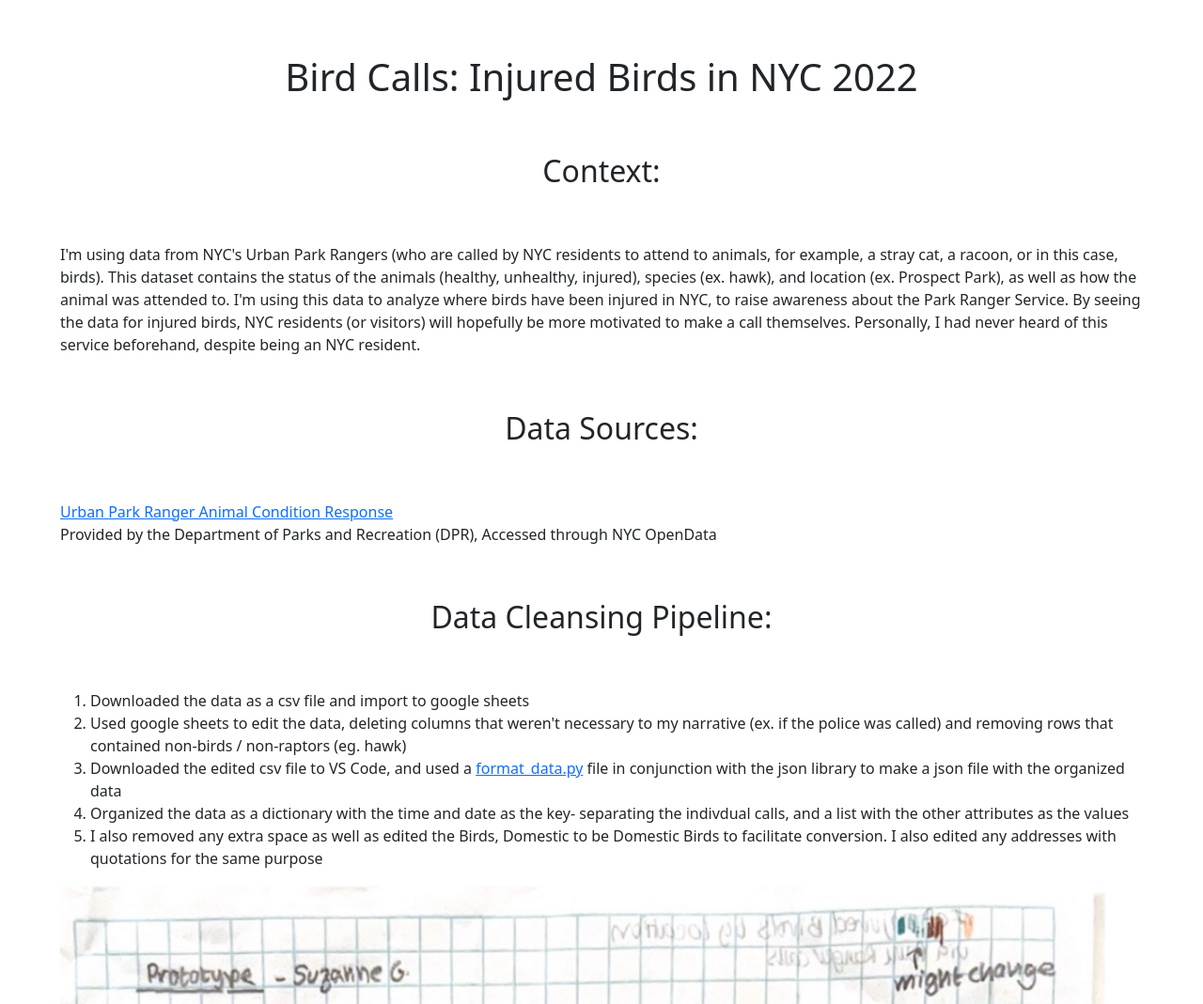
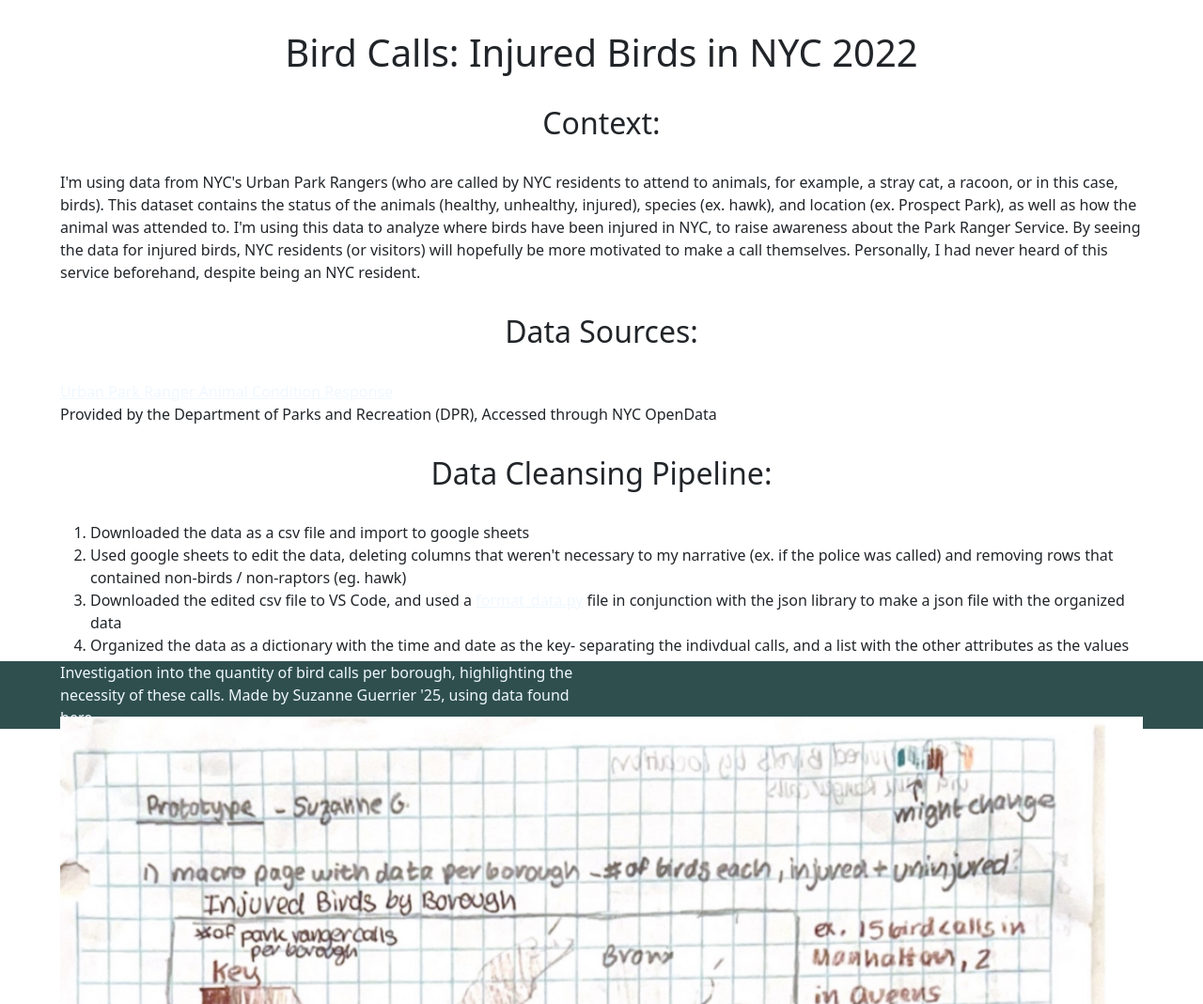
Before and after one commit to suzanneguerrier25/DataJournalism, a Flask app: page /about in a window 1280 px wide. Shown: the part 56-1125 px from the top of the page at 94% size. Run offline with Flask 3, Linux system fonts and the light colour scheme.

Commit message:
moving all the styling to one style.css

```diff
--- a/static/style.css
+++ b/static/style.css
@@ -1 +1,48 @@
-.dropdown-item:hover {background-color: #3e8e41;}
+.body{
+    font-family:'Archivo Black',sans-serif;
+    font-weight:bold;
+
+}
+a{
+    color:aliceblue;
+    text-align:center;
+}
+
+/* ABOUT PAGE STYLING */
+.abouth1{
+    text-align:center;
+    padding-top:2rem;
+}
+.abouth2{
+    margin-top:2rem;
+    margin-bottom:2rem;
+    text-align:center;
+}
+.abouth3{
+    padding-top:2rem;
+    margin-bottom:2%;
+    text-align:center;
+    float:left;
+}
+.peerfeedback{
+    margin-right:52%;
+}
+
+
+
+
+
+/*  FOOTER STYLING */
+.footerdiv{
+    position:sticky;
+    bottom:0;
+    height:5%;
+    text-align:center;
+    color:aliceblue;
+    background-color:darkslategray;
+}
+.footertext{
+    margin-left:5%;
+    margin-right:5%;
+    fill:aliceblue;
+}
--- a/templates/about.html
+++ b/templates/about.html
@@ -1,22 +1,25 @@
 <html>
     <head>
-
+      <link rel="preconnect" href="https://fonts.googleapis.com">
+      <link rel="preconnect" href="https://fonts.gstatic.com" crossorigin>
+      <link href="https://fonts.googleapis.com/css2?family=Archivo+Black&display=swap" rel="stylesheet">
 <title>
    Bird Calls: Injured Birds in NYC 2022
 </title>
+    <link rel="stylesheet" href="/style.css">
 </head>
 <body>
     {% include 'navbar.html' %}
     <div  style="margin-left: 5%; margin-right:5%">
-    <h1 style="text-align:center; margin-top:5%;"> Bird Calls: Injured Birds in NYC 2022</h1>
-    <h2> Context:</h2>
+    <h1 class="abouth1"> Bird Calls: Injured Birds in NYC 2022</h1>
+    <h2 class="abouth2"> Context: </h2>
     <p>I'm using data from NYC's Urban Park Rangers (who are called by NYC residents to attend to animals, for example, a stray cat, a racoon, or in this case, birds). This dataset contains the status of the animals (healthy, unhealthy, injured), species (ex. hawk), and location (ex. Prospect Park), as well as how the animal was attended to. I'm using this data to analyze where birds have been injured in NYC, to raise awareness about the Park Ranger Service. By seeing the data for injured birds, NYC residents (or visitors) will hopefully be more motivated to make a call themselves. Personally, I had never heard of this service beforehand, despite being an NYC resident.</p>
 
-    <h2> Data Sources:</h2>
+    <h2 class="abouth2"> Data Sources:</h2>
     <a href="https://data.cityofnewyork.us/Environment/Urban-Park-Ranger-Animal-Condition-Response/fuhs-xmg2/about_data">Urban Park Ranger Animal Condition Response</a>
     <p> Provided by the Department of Parks and Recreation (DPR), Accessed through NYC OpenData</p>
 
-    <h2> Data Cleansing Pipeline:</h2>
+    <h2 class="abouth2"> Data Cleansing Pipeline:</h2>
     <ol>
         <li> Downloaded the data as a csv file and import to google sheets </li>
         <li> Used google sheets to edit the data, deleting columns that weren't necessary to my narrative (ex. if the police was called) and removing rows that contained non-birds / non-raptors (eg. hawk) </li>
@@ -78,7 +81,7 @@
         <span class="visually-hidden">Next</span>
       </button>
     </div>
-    <h2> Prototyping and Designing</h2>
+    <h2 class="abouth2"> Prototyping and Designing</h2>
     <div class="protodescards">
     <div class="card" style="width: 50%;float:left;">
         <img src="/protomacro.jpg" class="card-img-top" alt="mainpage prototype">
@@ -113,7 +116,7 @@
 
 
     <br>
-    <h3> Peer Feedback</h3>
+    <h3 class="abouth3"> Peer Feedback</h3>
     <p class="peerfeedback">Peer feedback I received can be broken down into 2 main points
         <br>
         - Simplicity: The excess of graphs could distract the reader from the message, especially if unorganized
@@ -123,23 +126,11 @@
      To address these, I plan to clearly state on the specific pages how each graph relates to my message, and also potentially crowdsourcing data for if my peers knew about the park ranger call-in beforehand. Furthermore, I will separate the species graph (and potentially others) onto an additional information page, if the visitor would like to know more. On this page I will also post relevant resources.
 
     </div>
-    <div class="footer" style="padding-top:15%">{% include 'footer.html' %}</div>
+    {% include 'footer.html' %}
 
 </body>
 <style>
-  h2{
-    margin-top:5%;
-    margin-bottom:5%;
-    text-align:center;
-  }
-  h3{
-    padding-top:90%;
-    margin-bottom:2%;
-    text-align:center;
-  }
-  .peerfeedback{
-    margin-right:52%;
-  }
+
 </style>
 
 </html>
--- a/templates/footer.html
+++ b/templates/footer.html
@@ -1,7 +1,17 @@
 
-    <footer class="bg-body-tertiary text-center text-lg-start"style="text-align: center;" >
-        <div class="footerdiv"  style="text-align: center; background-color: darkslategray; color:aliceblue;">
-        Made by Suzanne Guerrier '25, link to data <a href="https://data.cityofnewyork.us/Environment/Urban-Park-Ranger-Animal-Condition-Response/fuhs-xmg2/about_data" >here</a>
+<html>
+<head>
+    <link rel="stylesheet" href="style.css">
+    <link rel="preconnect" href="https://fonts.googleapis.com">
+    <link rel="preconnect" href="https://fonts.gstatic.com" crossorigin>
+    <link href="https://fonts.googleapis.com/css2?family=Archivo+Black&display=swap" rel="stylesheet">
+</head>
+<div class="footerdiv">
+   <footer class="text-center text-lg-start"style="text-align: center;background-color:darkslategray;" >
+       <div class="footertext">
+        Investigation into the quantity of bird calls per borough, highlighting the necessity of these calls. Made by Suzanne Guerrier '25, using data found <a href="https://data.cityofnewyork.us/Environment/Urban-Park-Ranger-Animal-Condition-Response/fuhs-xmg2/about_data" >here</a>
+    </div>
 
-    </div>
     </footer>
+</div>
+ </html>
--- a/templates/macro.html
+++ b/templates/macro.html
@@ -1,7 +1,9 @@
 
+<html>
 <head><link rel="preconnect" href="https://fonts.googleapis.com">
     <link rel="preconnect" href="https://fonts.gstatic.com" crossorigin>
     <link href="https://fonts.googleapis.com/css2?family=Archivo+Black&display=swap" rel="stylesheet">
+    <link rel="stylesheet" href="style.css">
 <title>
     Bird Calls: Injured Birds in NYC 2022
 </title>
@@ -30,6 +32,4 @@
  {% include 'footer.html' %}
 </body>
 
-<script>
-
-</script>
+</html>
--- a/templates/micro.html
+++ b/templates/micro.html
@@ -4,7 +4,10 @@
     <meta charset="utf-8">
     <meta name="viewport" content="width=device-width, initial-scale=1">
     <link href="https://cdn.jsdelivr.net/npm/bootstrap@5.3.3/dist/css/bootstrap.min.css" rel="stylesheet" integrity="sha384-QWTKZyjpPEjISv5WaRU9OFeRpok6YctnYmDr5pNlyT2bRjXh0JMhjY6hW+ALEwIH" crossorigin="anonymous">
-    <stylesheet href="/static/style.css"></stylesheet>
+    <link rel="preconnect" href="https://fonts.googleapis.com">
+    <link rel="preconnect" href="https://fonts.gstatic.com" crossorigin>
+    <link href="https://fonts.googleapis.com/css2?family=Archivo+Black&display=swap" rel="stylesheet">
+    <link rel="stylesheet" href="style.css">
   </head>
 <title>micro</title>
 <body>
@@ -39,3 +42,4 @@
     </div>
     {% include 'footer.html' %}
 </body>
+</html>
--- a/templates/navbar.html
+++ b/templates/navbar.html
@@ -4,7 +4,10 @@
     <meta charset="utf-8">
     <meta name="viewport" content="width=device-width, initial-scale=1">
     <link href="https://cdn.jsdelivr.net/npm/bootstrap@5.3.3/dist/css/bootstrap.min.css" rel="stylesheet" integrity="sha384-QWTKZyjpPEjISv5WaRU9OFeRpok6YctnYmDr5pNlyT2bRjXh0JMhjY6hW+ALEwIH" crossorigin="anonymous">
-    <stylesheet href="/static/style.css"></stylesheet>
+    <link rel="preconnect" href="https://fonts.googleapis.com">
+    <link rel="preconnect" href="https://fonts.gstatic.com" crossorigin>
+    <link href="https://fonts.googleapis.com/css2?family=Archivo+Black&display=swap" rel="stylesheet">
+    <link rel="stylesheet" href="style.css">
   </head>
   <body>
     <nav class="navbar navbar-expand-lg px-2 border-body" style="background-color:#2f4f4f;">
```
Also changed, not shown: templates/extrainfo.html (+7 -1 lines).
